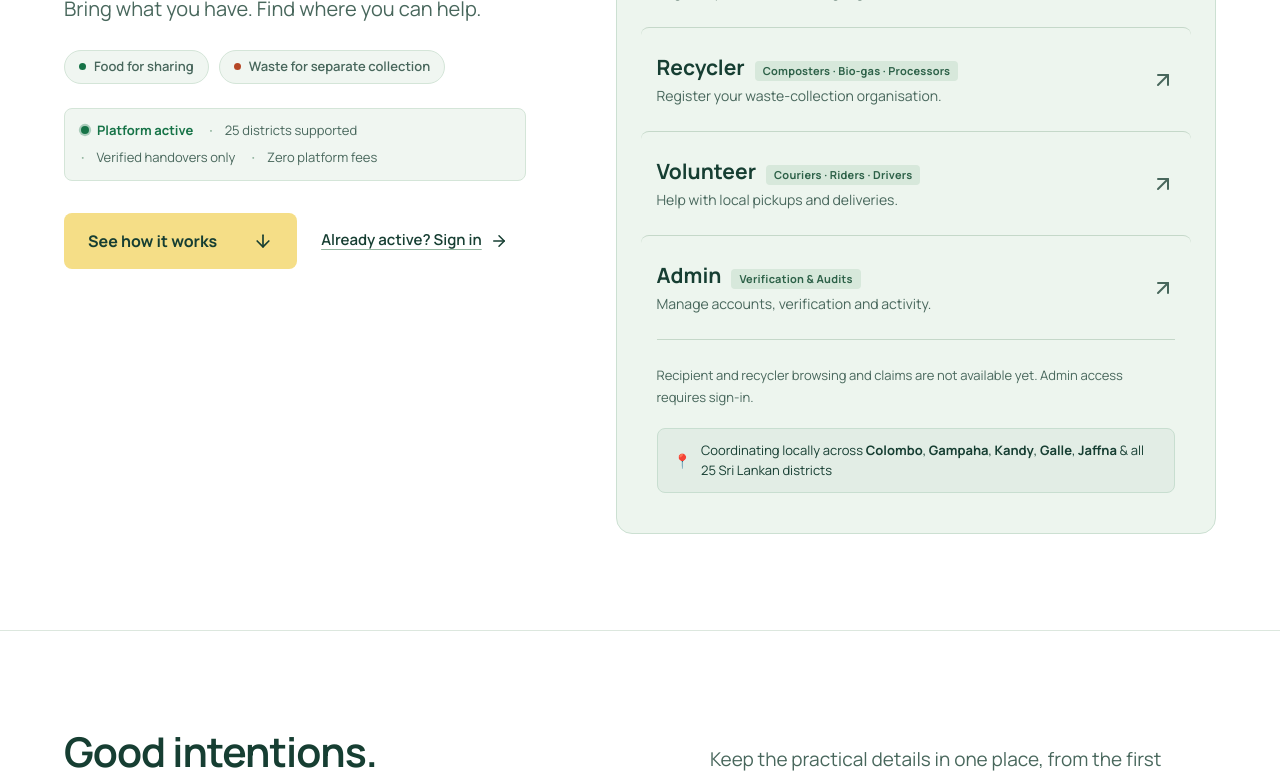
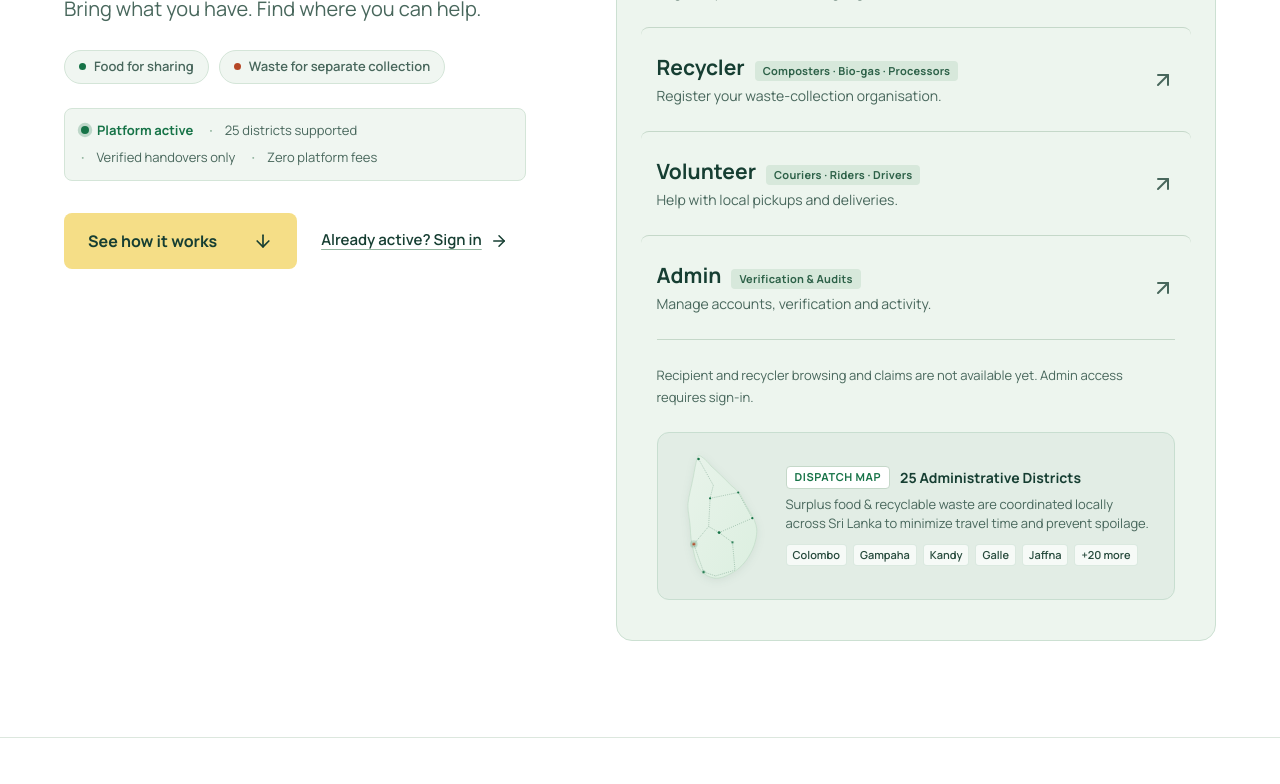
Before and after one commit to piragenth-satkunananthan/foodbridge, a React (Vite) app in the folder frontend/: page / in a window 1280 px wide. Shown: the part 482-1266 px from the top of the page. Built offline with nearby package versions, Linux system fonts and the light colour scheme.

Commit message:
feat(home): add authored Sri Lanka district dispatch network vector map to hero

```diff
--- a/frontend/src/pages/HomePage.jsx
+++ b/frontend/src/pages/HomePage.jsx
@@ -111,8 +111,63 @@ export default function HomePage() {
           </nav>
           <p className="fb-home-availability">Recipient and recycler browsing and claims are not available yet. Admin access requires sign-in.</p>
           <div className="fb-home-coverage">
-            <span className="fb-coverage-icon" aria-hidden="true">📍</span>
-            <span>Coordinating locally across <strong>Colombo</strong>, <strong>Gampaha</strong>, <strong>Kandy</strong>, <strong>Galle</strong>, <strong>Jaffna</strong> &amp; all 25 Sri Lankan districts</span>
+            <div className="fb-coverage-graphic" aria-hidden="true">
+              <svg viewBox="0 0 240 360" className="fb-srilanka-map" role="img" aria-label="Sri Lanka District Coordination Network">
+                <defs>
+                  <linearGradient id="islandGrad" x1="0%" y1="0%" x2="100%" y2="100%">
+                    <stop offset="0%" stopColor="#e8f3ea" />
+                    <stop offset="100%" stopColor="#dcefe0" />
+                  </linearGradient>
+                </defs>
+                <path
+                  d="M 55,12 C 68,16 82,32 90,42 C 105,55 125,75 145,95 C 160,108 172,118 178,135 C 190,160 212,185 216,215 C 218,235 210,265 198,285 C 185,310 165,328 152,335 C 135,345 115,354 100,352 C 85,350 72,342 65,335 C 52,320 45,298 42,280 C 35,255 33,235 32,210 C 30,185 24,160 26,145 C 28,125 36,95 40,75 C 44,55 48,25 55,12 Z"
+                  fill="url(#islandGrad)"
+                  stroke="#b8d9c0"
+                  strokeWidth="1.5"
+                />
+                <g className="fb-map-routes" stroke="#3c7959" strokeWidth="1.2" strokeDasharray="3,3" opacity="0.75">
+                  <line x1="55" y1="22" x2="96" y2="95" />
+                  <line x1="96" y1="95" x2="87" y2="131" />
+                  <line x1="87" y1="131" x2="165" y2="115" />
+                  <line x1="165" y1="115" x2="204" y2="186" />
+                  <line x1="87" y1="131" x2="83" y2="209" />
+                  <line x1="83" y1="209" x2="112" y2="226" />
+                  <line x1="112" y1="226" x2="204" y2="186" />
+                  <line x1="83" y1="209" x2="42" y2="258" />
+                  <line x1="112" y1="226" x2="149" y2="253" />
+                  <line x1="42" y1="258" x2="69" y2="335" />
+                  <line x1="69" y1="335" x2="102" y2="346" />
+                  <line x1="102" y1="346" x2="156" y2="330" />
+                  <line x1="149" y1="253" x2="156" y2="330" />
+                </g>
+                <g className="fb-map-nodes">
+                  <circle cx="55" cy="22" r="3.5" fill="#167347" />
+                  <circle cx="87" cy="131" r="3" fill="#167347" />
+                  <circle cx="165" cy="115" r="3" fill="#167347" />
+                  <circle cx="112" cy="226" r="4" fill="#167347" />
+                  <circle cx="204" cy="186" r="3" fill="#167347" />
+                  <circle cx="42" cy="258" r="6" fill="#167347" opacity="0.3" className="fb-colombo-pulse" />
+                  <circle cx="42" cy="258" r="4" fill="#b54726" />
+                  <circle cx="69" cy="335" r="3.5" fill="#167347" />
+                  <circle cx="149" cy="253" r="3" fill="#167347" />
+                </g>
+              </svg>
+            </div>
+            <div className="fb-coverage-details">
+              <div className="fb-coverage-header">
+                <span className="fb-coverage-live-badge">Dispatch Map</span>
+                <strong>25 Administrative Districts</strong>
+              </div>
+              <p>Surplus food &amp; recyclable waste are coordinated locally across Sri Lanka to minimize travel time and prevent spoilage.</p>
+              <div className="fb-coverage-districts-list">
+                <span>Colombo</span>
+                <span>Gampaha</span>
+                <span>Kandy</span>
+                <span>Galle</span>
+                <span>Jaffna</span>
+                <span>+20 more</span>
+              </div>
+            </div>
           </div>
         </div>
       </section>
--- a/frontend/src/styles/home.css
+++ b/frontend/src/styles/home.css
@@ -54,10 +54,19 @@
 .fb-role-picker a:hover svg { transform: translate(3px, -3px); color: var(--home-ink); }
 .fb-home-availability { font-size: 13px; line-height: 1.7; padding-top: 24px; border-top: 1px solid #c5d8c9; color: var(--home-muted); }
 
-/* Regional Coverage */
-.fb-home-coverage { display: flex; align-items: center; gap: 10px; margin-top: 20px; padding: 12px 16px; background: #e2ede5; border: 1px solid #c8ded0; border-radius: 8px; font-size: 13px; line-height: 1.5; color: var(--home-ink); }
-.fb-home-coverage strong { font-weight: 700; }
-.fb-coverage-icon { font-size: 14px; flex-shrink: 0; }
+/* Regional Coverage Card with Map Graphic */
+.fb-home-coverage { display: grid; grid-template-columns: 88px 1fr; align-items: center; gap: 20px; margin-top: 24px; padding: 18px 20px; background: #e2ede5; border: 1px solid #c8ded0; border-radius: 12px; }
+.fb-coverage-graphic { width: 88px; height: 130px; display: flex; align-items: center; justify-content: center; flex-shrink: 0; }
+.fb-srilanka-map { width: 100%; height: 100%; overflow: visible; filter: drop-shadow(0 2px 4px rgba(22, 62, 50, 0.08)); }
+.fb-coverage-details { display: flex; flex-direction: column; gap: 6px; }
+.fb-coverage-header { display: flex; align-items: center; gap: 10px; flex-wrap: wrap; }
+.fb-coverage-live-badge { font-size: 11px; font-weight: 700; text-transform: uppercase; letter-spacing: .05em; color: #167347; background: #ffffff; padding: 2px 8px; border-radius: 4px; border: 1px solid #c5d8c9; }
+.fb-coverage-header strong { font-size: 14px; font-weight: 700; color: var(--home-ink); }
+.fb-coverage-details p { font-size: 13px; line-height: 1.5; color: var(--home-muted); margin: 0; }
+.fb-coverage-districts-list { display: flex; flex-wrap: wrap; gap: 6px; margin-top: 4px; }
+.fb-coverage-districts-list span { font-size: 11px; font-weight: 600; color: #274b3d; background: rgba(255, 255, 255, 0.7); padding: 2px 6px; border-radius: 4px; border: 1px solid rgba(200, 222, 208, 0.6); }
+.fb-colombo-pulse { animation: fb-map-pulse 2s infinite ease-out; transform-origin: 42px 258px; }
+@keyframes fb-map-pulse { 0% { transform: scale(1); opacity: 0.5; } 50% { transform: scale(2.2); opacity: 0; } 100% { transform: scale(1); opacity: 0; } }
 
 /* Workflow */
 .fb-home-workflow { padding: 96px var(--home-gutter); border-top: 1px solid #dce7de; scroll-margin-top: 32px; }
@@ -148,11 +157,13 @@
   .fb-home-actions { flex-direction: column; align-items: flex-start; gap: 16px; }
   .fb-home-pulse-strip { flex-direction: column; align-items: flex-start; gap: 8px; }
   .fb-pulse-item::before { display: none; }
-  .fb-home-coverage { flex-direction: column; align-items: flex-start; }
+  .fb-home-coverage { grid-template-columns: 1fr; gap: 16px; justify-items: center; text-align: center; }
+  .fb-coverage-header { justify-content: center; }
+  .fb-coverage-districts-list { justify-content: center; }
 }
 
 @media (prefers-reduced-motion: reduce) {
-  .fb-pulse-radar { animation: none !important; }
+  .fb-pulse-radar, .fb-colombo-pulse { animation: none !important; }
   .fb-home-subaction svg { transition: none !important; transform: none !important; }
   .fb-role-picker a, .fb-role-picker a svg, .fb-home-explore, .fb-home-explore svg, .fb-home-outcomes a svg, .fb-faq-item summary::after {
     transition: none !important;
```
